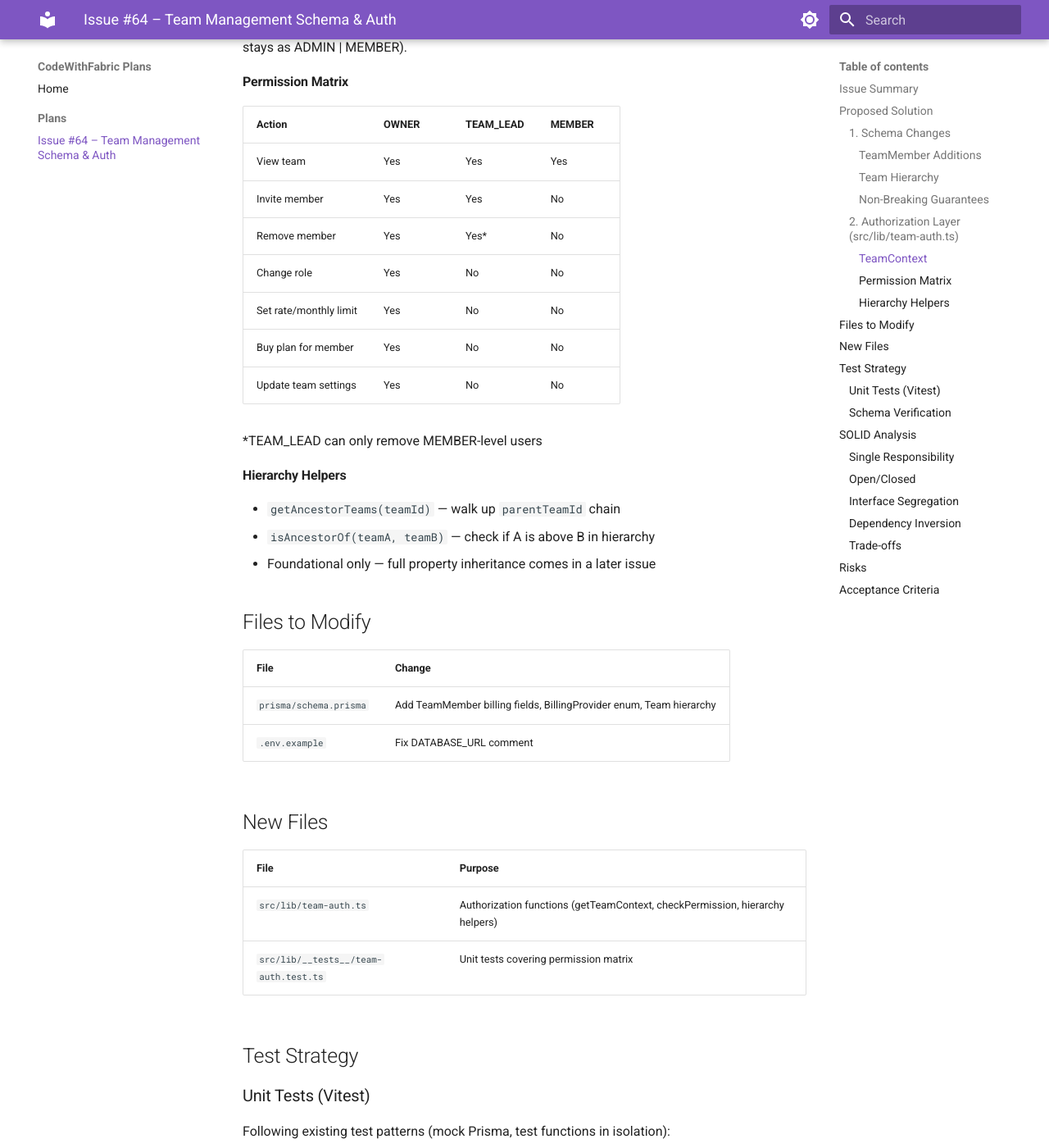
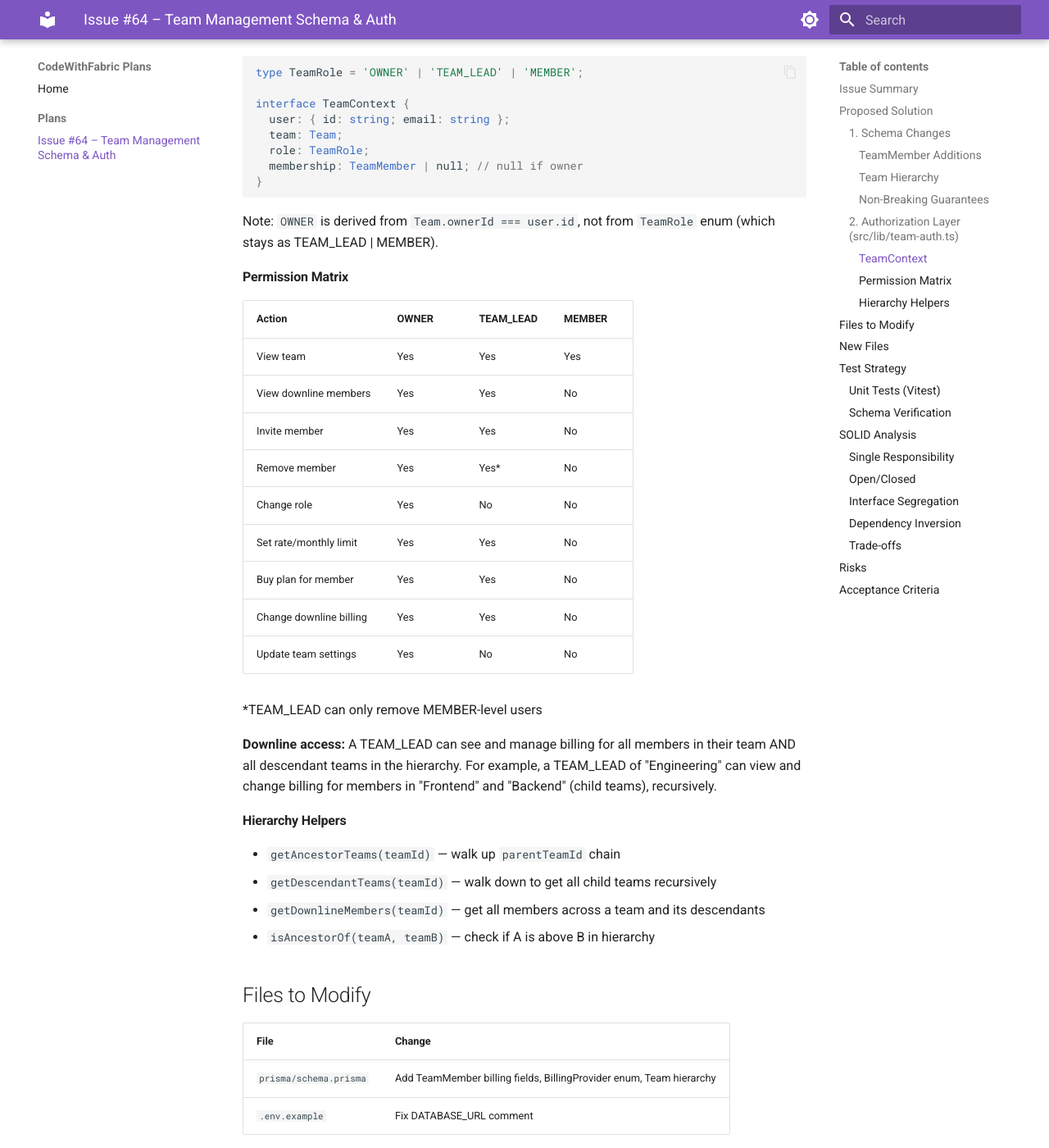
Before and after one commit to farpointhq/codewithfabric-plans, an MkDocs documentation site: the page built from docs/plans/issue-64-plan.md, in a window 1280 px wide and 1400 px high, scrolled down 2832 px. Shown: the whole window at 82% size. Built offline with MkDocs 1.6.1 and Material for MkDocs 9.7.7, drawn with Linux system fonts in a browser that asks for light colours; some of the changed text lies outside the part shown.

Commit message:
docs: Add TEAM_LEAD billing + downline access to issue #64 plan

````diff
--- a/docs/plans/issue-64-plan.md
+++ b/docs/plans/issue-64-plan.md
@@ -71,27 +71,32 @@
 }
 ```
 
-Note: `OWNER` is derived from `Team.ownerId === user.id`, not from `TeamRole` enum (which stays as ADMIN | MEMBER).
+Note: `OWNER` is derived from `Team.ownerId === user.id`, not from `TeamRole` enum (which stays as TEAM_LEAD | MEMBER).
 
 #### Permission Matrix
 
 | Action | OWNER | TEAM_LEAD | MEMBER |
 |--------|-------|-----------|--------|
 | View team | Yes | Yes | Yes |
+| View downline members | Yes | Yes | No |
 | Invite member | Yes | Yes | No |
 | Remove member | Yes | Yes* | No |
 | Change role | Yes | No | No |
-| Set rate/monthly limit | Yes | No | No |
-| Buy plan for member | Yes | No | No |
+| Set rate/monthly limit | Yes | Yes | No |
+| Buy plan for member | Yes | Yes | No |
+| Change downline billing | Yes | Yes | No |
 | Update team settings | Yes | No | No |
 
 *TEAM_LEAD can only remove MEMBER-level users
 
+**Downline access:** A TEAM_LEAD can see and manage billing for all members in their team AND all descendant teams in the hierarchy. For example, a TEAM_LEAD of "Engineering" can view and change billing for members in "Frontend" and "Backend" (child teams), recursively.
+
 #### Hierarchy Helpers
 
 - `getAncestorTeams(teamId)` — walk up `parentTeamId` chain
+- `getDescendantTeams(teamId)` — walk down to get all child teams recursively
+- `getDownlineMembers(teamId)` — get all members across a team and its descendants
 - `isAncestorOf(teamA, teamB)` — check if A is above B in hierarchy
-- Foundational only — full property inheritance comes in a later issue
 
 ## Files to Modify
 
@@ -121,12 +126,17 @@
    - User not found returns null/throws
 
 2. **Permission matrix** tests:
-   - Each action × each role (7 actions × 3 roles = 21 test cases)
+   - Each action × each role (9 actions × 3 roles = 27 test cases)
    - TEAM_LEAD removing TEAM_LEAD (should fail)
    - TEAM_LEAD removing MEMBER (should succeed)
+   - TEAM_LEAD managing billing for direct member (should succeed)
+   - TEAM_LEAD managing billing for downline member (should succeed)
+   - TEAM_LEAD managing billing for member in unrelated team (should fail)
 
 3. **Hierarchy helpers** tests:
    - `getAncestorTeams`: single parent, multi-level chain, root team (no parent)
+   - `getDescendantTeams`: single child, multi-level descendants, leaf team (no children)
+   - `getDownlineMembers`: members across multiple levels, empty child teams
    - `isAncestorOf`: direct parent, grandparent, unrelated teams, same team
    - Circular reference protection (max depth guard)
 
@@ -144,7 +154,7 @@
 
 ### Open/Closed
 - Permission checks use a permission matrix pattern, extensible by adding new actions without modifying existing checks
-- `TeamRole` type union (`'OWNER' | 'ADMIN' | 'MEMBER'`) is extensible
+- `TeamRole` type union (`'OWNER' | 'TEAM_LEAD' | 'MEMBER'`) is extensible
 
 ### Interface Segregation
 - `TeamContext` is minimal — only what callers need
````
Also changed, not shown: docs/plans/issue-64-architecture.html (+41 -1 lines), docs/plans/issue-64-architecture.png.
